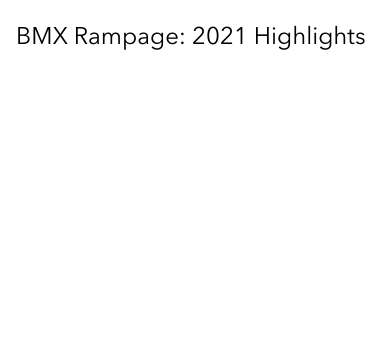
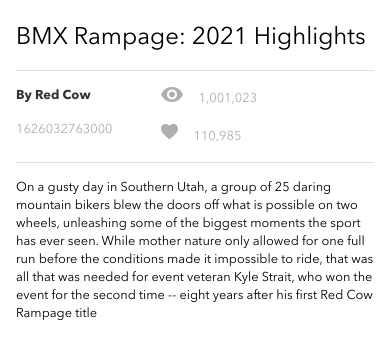
Before and after one commit to alisapromthep/alisa-promthep-brainflix, a React (Create React App) app: page / in a window 390 px wide. Shown: the part 453-812 px from the top of the page. Built offline with nearby package versions, Linux system fonts and the light colour scheme.

Commit message:
channel information (name, date, likes, view) box, and video description added, styled for mobile

```diff
--- /dev/null
+++ b/src/components/VideoDescription/VideoDescription.js
@@ -0,0 +1,34 @@
+import './VideoDescription.scss';
+import videoDetail from '../../data/video-details.json';
+import viewsIcon from '../../assets/images/icons/views.svg';
+import likesIcon from '../../assets/images/icons/likes.svg';
+
+function VideoDescription () {
+    return (
+        <>
+        <section className='channelinfo'>
+            <div className='channelinfo__container'>
+                <div className='channelinfo__left'>
+                    <p className='channelinfo__detail channelinfo__detail--bold'>By {videoDetail[0].channel}</p>
+                    <p className='channelinfo__detail'>{videoDetail[0].timestamp}</p>
+                </div>
+                <div className='channelinfo__right'>
+                    <div className='channelinfo__right-box'>
+                        <img className='channelinfo__icon' src={viewsIcon} />
+                        <p className='channelinfo__detail'>{videoDetail[0].views}</p>
+                        </div>
+                    <div className='channelinfo__right-box'>
+                        <img className='channelinfo__icon'  src={likesIcon} />
+                        <p className='channelinfo__detail'>{videoDetail[0].likes}</p>
+                        </div>
+                </div>
+            </div>
+            <p className='description'>
+                {videoDetail[0].description}
+            </p>
+        </section>
+        </>
+    )
+}
+
+export default VideoDescription;
--- /dev/null
+++ b/src/components/VideoDescription/VideoDescription.scss
@@ -0,0 +1,41 @@
+@use '../../styles/partials/mixins' as *;
+@use '../../styles/partials/color' as *;
+
+.channelinfo {
+
+    @include mobile-padding;
+    padding-top: 0;
+
+    &__container {
+        @include divider;
+        padding-top: 1rem;
+        display: flex;
+    }
+    &__right {
+        margin-left: 3rem;
+
+        &-box {
+            display: flex;
+            align-items: baseline;
+        }
+    }
+
+    &__detail {
+        color: $primary_silver;
+        padding-bottom: 1rem;
+
+        &--bold {
+            color: $primary_brainflix-black;
+            font-weight: 700;
+        }
+    }
+
+    &__icon {
+        padding-right: 1rem;
+    }
+
+}
+
+.description {
+    padding-top: 1rem;
+}
--- a/src/components/VideoPlayer/VideoPlayer.js
+++ b/src/components/VideoPlayer/VideoPlayer.js
@@ -1,16 +1,18 @@
 import './VideoPlayer.scss';
+import VideoDescription from '../VideoDescription/VideoDescription';
 import videoDetail from '../../data/video-details.json';
+
 
 
 function VideoPlayer() {
 
-
     return (
         <section className='videoplayer'>
-        <video controls width="100%" poster={videoDetail[0].image}>
-            <source src={videoDetail[0].video} type="video"/>
-        </video>
-        <h1 className='videoplayer__title'>{videoDetail[0].title}</h1>
+            <video controls width="100%" poster={videoDetail[0].image}>
+                <source src={videoDetail[0].video} type="video"/>
+            </video>
+            <h1 className='videoplayer__title'>{videoDetail[0].title}</h1>
+            <VideoDescription />
         </section>
     )
 }
--- a/src/styles/partials/_mixins.scss
+++ b/src/styles/partials/_mixins.scss
@@ -52,3 +52,9 @@
     background-color: transparent;
 
 }
+
+@mixin divider {
+    border-top: 1px solid $secondary_mercury;
+    border-bottom: 1px solid $secondary_mercury;
+
+}
```
